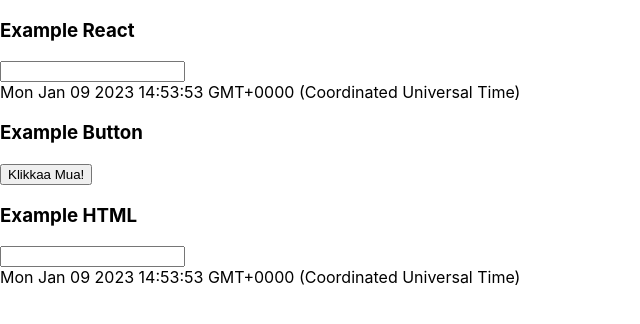
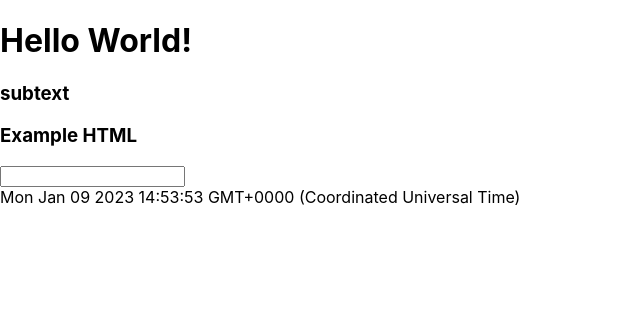
Before and after one commit to andyMcLang/building-applications-with-react-and-aspnet-core, a React (Create React App) app in the folder react-movies/: page / in a window 1280 px wide. Shown: the top 324 px of the page, without its empty margins (0-640 px from the left). Built offline with nearby package versions, Linux system fonts and the light colour scheme.

Commit message:
38. Making a Simple Component done!

```diff
--- /dev/null
+++ b/react-movies/src/Simple.tsx
@@ -0,0 +1,8 @@
+export default function Simple() {
+    return (
+        <div>
+            <h1>Hello World!</h1>
+            <h3>subtext</h3>
+        </div>
+    )
+}
--- a/react-movies/src/index.tsx
+++ b/react-movies/src/index.tsx
@@ -2,13 +2,12 @@ import React from "react";
 import ReactDOM from "react-dom/client";
 import "./index.css";
 import App from "./App";
-import Test from "./Test"
+import Simple from "./Simple"
 const root = ReactDOM.createRoot(
   document.getElementById("root") as HTMLElement
 );
 root.render(
   <React.StrictMode>
-    <App />
-    <Test />
+    <Simple />
   </React.StrictMode>
 );
```
